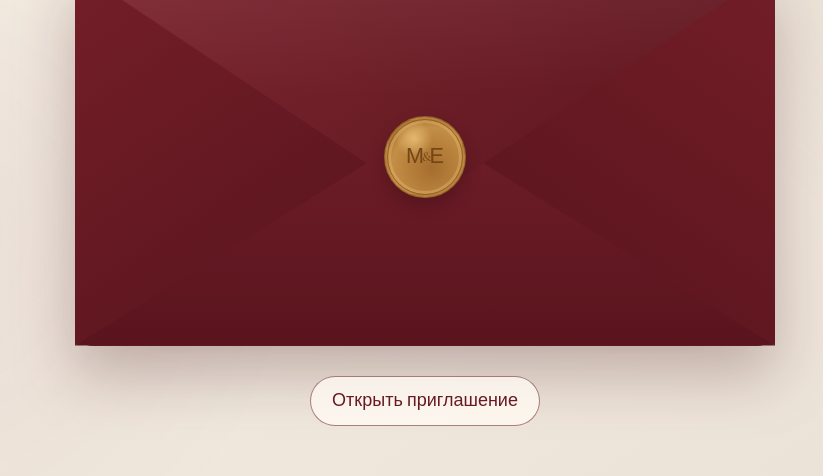
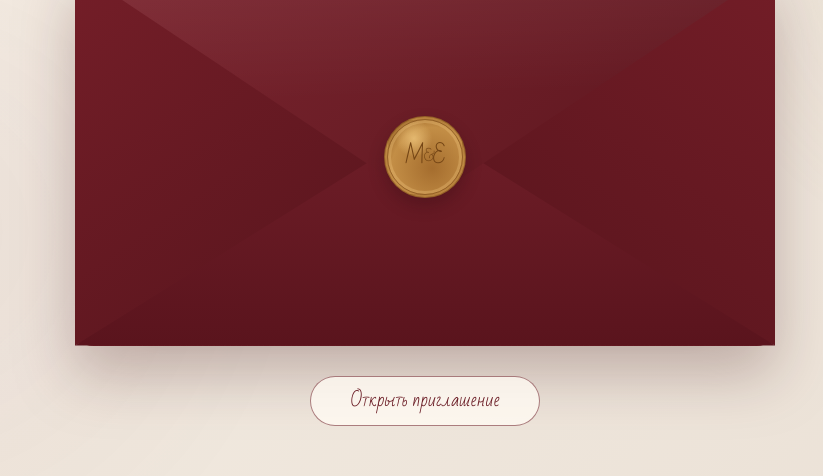
Before and after one commit to Inchik3/maxim-elizaveta-wedding-2026, a Next.js app: page / in a window 1280 px wide. Shown: the part 267-743 px from the top of the page, without its empty margins (215-1038 px from the left). Built offline with nearby package versions, Linux system fonts and the light colour scheme; no server answers.

Commit message:
Apply visible Cyrillic handwriting font

```diff
--- a/app/globals.css
+++ b/app/globals.css
@@ -38,7 +38,7 @@ body {
       transparent 5px
     ),
     var(--milk);
-  font-family: var(--font-serif), "Cormorant Garamond", Georgia, serif;
+  font-family: var(--font-hand), "Bad Script", "Segoe Script", cursive;
   font-size: 18px;
   font-weight: 400;
   line-height: 1.62;
@@ -49,7 +49,7 @@ input,
 textarea,
 select,
 option {
-  font-family: var(--font-serif), "Cormorant Garamond", Georgia, serif;
+  font-family: var(--font-hand), "Bad Script", "Segoe Script", cursive;
   font-size: inherit;
   font-weight: inherit;
   line-height: inherit;
@@ -112,7 +112,7 @@ textarea:focus-visible {
   display: inline-block;
   margin-bottom: 8px;
   color: var(--champagne);
-  font-family: var(--font-serif), "Cormorant Garamond", serif;
+  font-family: var(--font-hand), "Bad Script", "Segoe Script", cursive;
   font-size: 1rem;
   font-weight: 300;
   letter-spacing: 0.2em;
@@ -129,11 +129,11 @@ p {
 h2 {
   margin-bottom: 34px;
   color: #67584c;
-  font-family: var(--font-serif), "Cormorant Garamond", serif;
+  font-family: var(--font-hand), "Bad Script", "Segoe Script", cursive;
   font-size: clamp(2.4rem, 6vw, 4rem);
   font-weight: 400;
   line-height: 1.08;
-  letter-spacing: 0.08em;
+  letter-spacing: 0.01em;
 }
 
 .ornament {
@@ -295,7 +295,7 @@ h2 {
 
 .envelope-card strong {
   margin: 12px 0 4px;
-  font-family: var(--font-serif), "Cormorant Garamond", serif;
+  font-family: var(--font-hand), "Bad Script", "Segoe Script", cursive;
   font-size: clamp(1.8rem, 5vw, 3.7rem);
   font-weight: 400;
 }
@@ -355,7 +355,7 @@ h2 {
 
 .wax-seal span,
 .wax-seal i {
-  font-family: var(--font-serif), "Cormorant Garamond", serif;
+  font-family: var(--font-hand), "Bad Script", "Segoe Script", cursive;
   font-size: 1.35rem;
   font-style: normal;
 }
@@ -450,11 +450,11 @@ h2 {
 .hero h1 {
   margin: 10px 0 18px;
   color: #6f5e50;
-  font-family: var(--font-serif), "Cormorant Garamond", serif;
+  font-family: var(--font-hand), "Bad Script", "Segoe Script", cursive;
   font-size: clamp(3.8rem, 7vw, 7rem);
   font-weight: 400;
   line-height: 0.78;
-  letter-spacing: 0.08em;
+  letter-spacing: 0.01em;
 }
 
 .hero h1 span {
@@ -776,7 +776,7 @@ h2 {
 }
 
 .countdown__item strong {
-  font-family: var(--font-serif), "Cormorant Garamond", serif;
+  font-family: var(--font-hand), "Bad Script", "Segoe Script", cursive;
   font-size: clamp(2.8rem, 7vw, 4.4rem);
   font-weight: 400;
   line-height: 1;
@@ -857,10 +857,10 @@ h2 {
 .schedule__event p {
   margin: 4px auto 0;
   color: var(--muted);
-  font-family: var(--font-serif), "Cormorant Garamond", serif;
+  font-family: var(--font-hand), "Bad Script", "Segoe Script", cursive;
   font-size: 1.2rem;
   font-weight: 300;
-  letter-spacing: 0.08em;
+  letter-spacing: 0.01em;
 }
 
 .locations {
@@ -905,7 +905,7 @@ h2 {
 
 .location-card h3 {
   margin-bottom: 12px;
-  font-family: var(--font-serif), "Cormorant Garamond", serif;
+  font-family: var(--font-hand), "Bad Script", "Segoe Script", cursive;
   font-size: clamp(2rem, 4vw, 3rem);
   font-weight: 400;
   line-height: 1.05;
@@ -1193,7 +1193,7 @@ h2 {
 }
 
 .footer strong {
-  font-family: var(--font-serif), "Cormorant Garamond", serif;
+  font-family: var(--font-hand), "Bad Script", "Segoe Script", cursive;
   font-size: 2.4rem;
   font-weight: 400;
 }
--- a/app/layout.tsx
+++ b/app/layout.tsx
@@ -1,11 +1,11 @@
 import type { Metadata } from "next";
-import { Cormorant_Garamond, Great_Vibes } from "next/font/google";
+import { Bad_Script, Great_Vibes } from "next/font/google";
 import "./globals.css";
 
-const serif = Cormorant_Garamond({
-  variable: "--font-serif",
+const handwriting = Bad_Script({
+  variable: "--font-hand",
   subsets: ["cyrillic", "latin"],
-  weight: ["300", "400", "500", "600", "700"],
+  weight: "400",
 });
 
 const script = Great_Vibes({
@@ -58,7 +58,7 @@ export default function RootLayout({
 }>) {
   return (
     <html lang="ru">
-      <body className={`${serif.variable} ${script.variable}`}>
+      <body className={`${handwriting.variable} ${script.variable}`}>
         {children}
       </body>
     </html>
```
